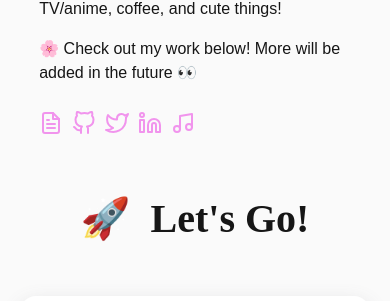
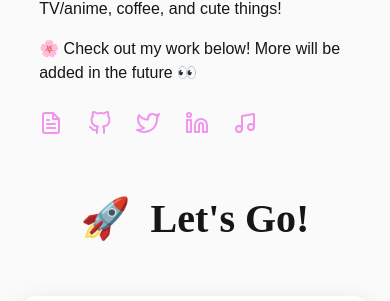
Before and after one commit to sgaya16/blog, a Jekyll site: the page built from index.html, in a window 390 px wide. Shown: the part 667-968 px from the top of the page. Built offline with Jekyll 4.4.1, drawn with Linux system fonts in a browser that asks for light colours; some web fonts are replaced.

Commit message:
changed spacing of socials for mobile

```diff
--- a/_sass/main.scss
+++ b/_sass/main.scss
@@ -313,6 +313,10 @@ body.dark-mode {
       .bio h1 {
         font-size: $xl - 0.1rem;
       }
+
+      .socials {
+        width: 70%;
+      }
     }
 
     .section {
```
